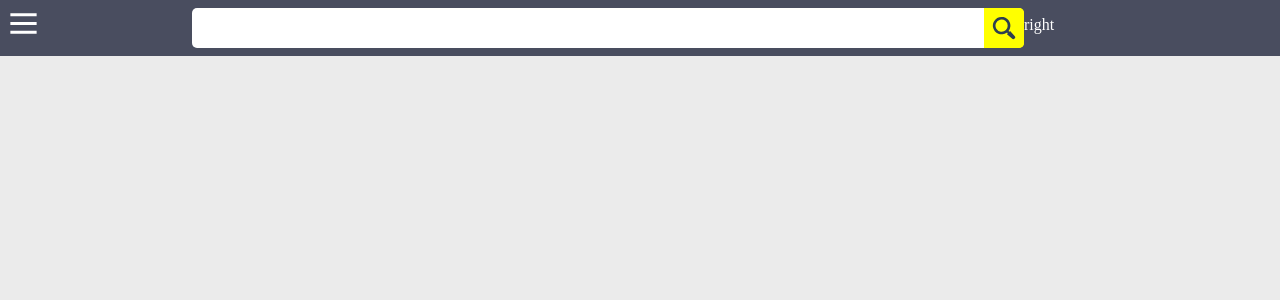
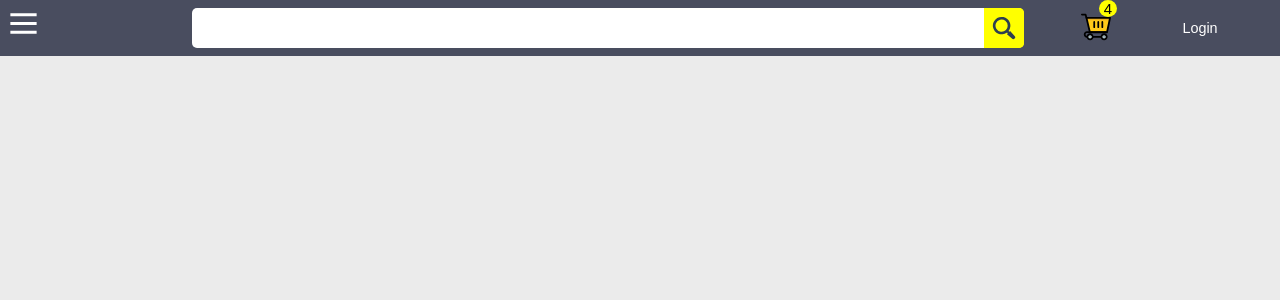
Before and after one commit to rishabhkalra96/react-ecomm, a React (Create React App) app: page / in a window 1280 px wide. Shown: the top 300 px of the page. Built offline with nearby package versions, Linux system fonts and the light colour scheme.

Commit message:
added cart button

```diff
--- /dev/null
+++ b/src/components/cart-btn/cart-btn.jsx
@@ -0,0 +1,14 @@
+import React from 'react';
+import './cart-btn.scss';
+import cartBtnImg from './shopping-cart.svg';
+
+export const CartButton = (props) => {
+    return (
+        <button className="cart-btn" onClick={props.clickEvent}>
+            <img src={cartBtnImg} alt="cart button"/>
+    <span className="notification-count">
+        <p>{props.cartItems || 4}</p>
+        </span>
+        </button>
+    )
+}
--- /dev/null
+++ b/src/components/cart-btn/cart-btn.scss
@@ -0,0 +1,23 @@
+.cart-btn {
+    background-color: transparent;
+    border: none;
+    cursor: pointer;
+    position: relative;
+    img {
+        width: 30px;
+        height: 30px;
+    }
+    .notification-count {
+        position: absolute;
+        font-size: 15px;
+        min-width: 18px;
+        top: 0;
+        right: 0;
+        z-index: 1;
+        border-radius: 50%;
+        background-color: yellow;
+        p {
+            margin: 0;
+        }
+    }
+}
--- a/src/components/header/header.jsx
+++ b/src/components/header/header.jsx
@@ -2,6 +2,8 @@ import React from "react";
 import './header.scss'
 import {CommonFeatureSearch} from "./../common-feature-search/common-feature-search"
 import { HamburgerBtn } from "../shared/hamburger-btn/hamburger-btn";
+import { CartButton } from "../cart-btn/cart-btn";
+import { UiButton } from "../ui-button/ui-btn";
 
 export class Header extends React.Component {
 
@@ -9,7 +11,11 @@ export class Header extends React.Component {
         super(props);
         this.state = {
             showSidebar: false,
-            isLoggedIn: false
+            isLoggedIn: false,
+            UIBtnCSS: {
+                "backgroundColor": "#494D5F",
+                "color": "white",
+            }
         }
     }
 
@@ -17,7 +23,10 @@ export class Header extends React.Component {
         this.setState({
             showSidebar: !this.state.showSidebar
         })
-        console.log('sidebar now is ', this.state.showSidebar)
+    }
+
+    cartClickEvent = () => {
+        console.log('clicked')
     }
 
     render() {
@@ -30,7 +39,10 @@ export class Header extends React.Component {
                 <CommonFeatureSearch />
                 </section>
                 <section className="right-section">
-                <p>right</p>
+                    <div className="right-container">
+                    <CartButton route={'/cart'} clickEvent={this.cartClickEvent}/>
+                    <UiButton UIStyle={this.state.UIBtnCSS} text={'Login'}/>
+                    </div>
                 </section>
             </div>
         )
--- a/src/components/header/header.scss
+++ b/src/components/header/header.scss
@@ -16,5 +16,12 @@
 
     section.right-section {
         max-width: 20%;
+        .right-container {
+            padding: 0 3px;
+            width: 100%;
+            display: flex;
+            height: 100%;
+            justify-content: space-evenly;
+        }
     }
 }
--- /dev/null
+++ b/src/components/ui-button/ui-btn.jsx
@@ -0,0 +1,8 @@
+import React from 'react';
+import './ui-btn.scss';
+
+export const UiButton = (props) => {
+    return (
+    <button className="ui-button" style={props.UIStyle}>{props.text || 'Button'}</button>
+    )
+}
--- /dev/null
+++ b/src/components/ui-button/ui-btn.scss
@@ -0,0 +1,14 @@
+.ui-button {
+    width: 70px;
+    height: 35px;
+    font-size: 0.9rem;
+    align-self: center;
+    border: none;
+    cursor: pointer;
+    transition: 0.5s;
+    &:hover {
+        background-color: yellow !important;
+        color: black !important;
+        border-radius: 3px;
+    }
+}
```
Also changed, not shown: src/components/shared/common-sidebar/common-sidebar.jsx (added, +15 -0 lines), src/components/cart-btn/shopping-cart.svg (added), src/components/shared/common-sidebar/common-sidebar.scss (added).
